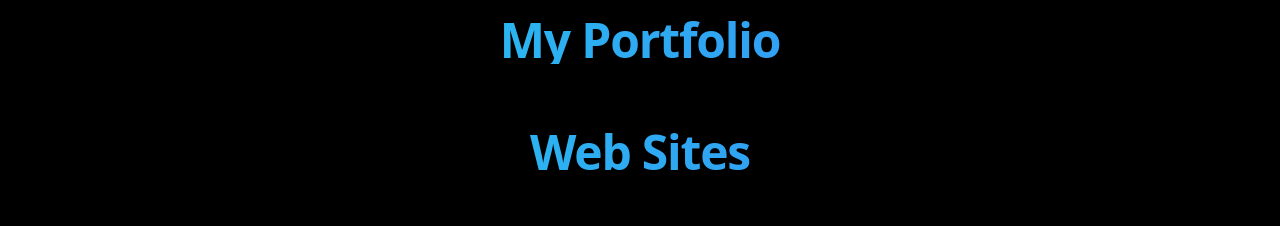
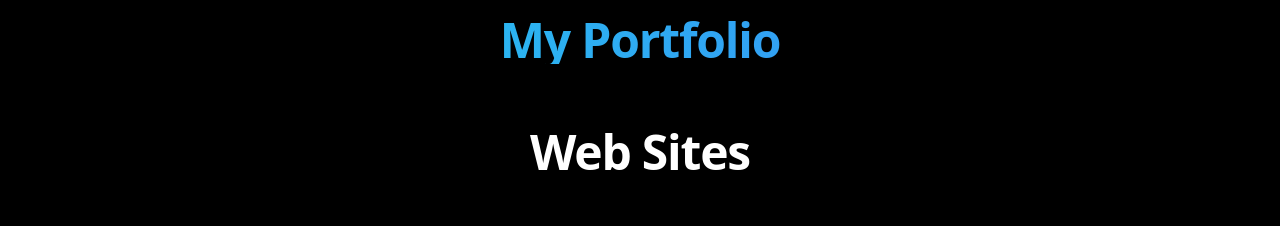
Before and after one commit to Yohannesdeveloper/Portfolio-Yohanex, a React (Vite) app: page / in a window 1280 px wide. Shown: the part 4080-4306 px from the top of the page. Built offline with nearby package versions, Linux system fonts and the light colour scheme.

Commit message:
Set Web Sites heading to black/white

```diff
--- a/src/components/Portfolio.tsx
+++ b/src/components/Portfolio.tsx
@@ -118,7 +118,7 @@ const Portfolio: React.FC = () => {
       <h2 className="text-5xl font-extrabold text-center mb-16 tracking-tight text-transparent bg-clip-text bg-gradient-to-r from-pink-500 to-purple-500 dark:from-cyan-400 dark:to-blue-500">
         My Portfolio
       </h2>
-        <h3 className="text-5xl font-extrabold text-center mb-16 tracking-tight text-transparent bg-clip-text bg-gradient-to-r from-pink-500 to-purple-500 dark:from-cyan-400 dark:to-blue-500">
+        <h3 className="text-5xl font-extrabold text-center mb-16 tracking-tight text-black dark:text-white">
         Web Sites
       </h3>
 
```
